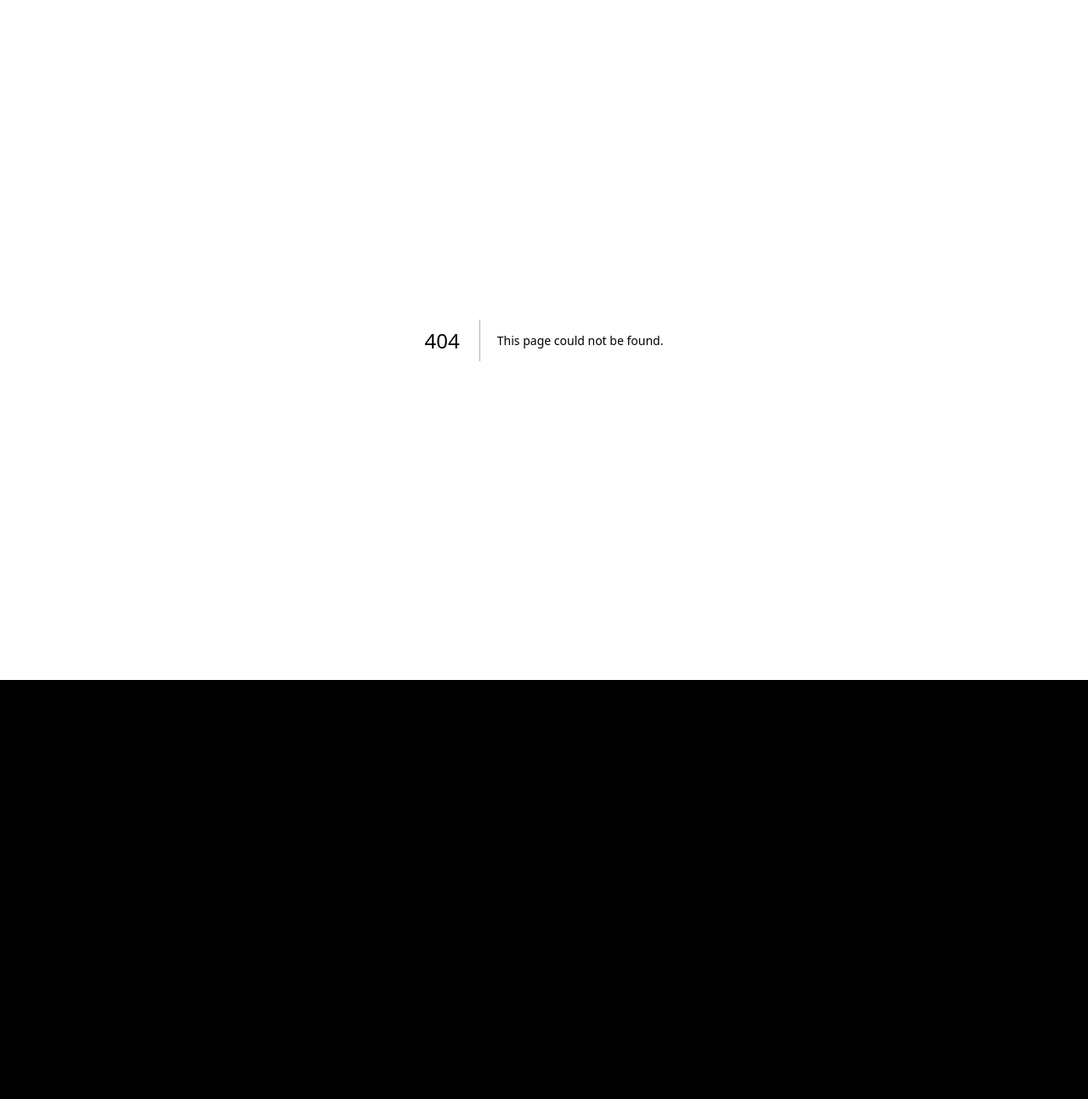
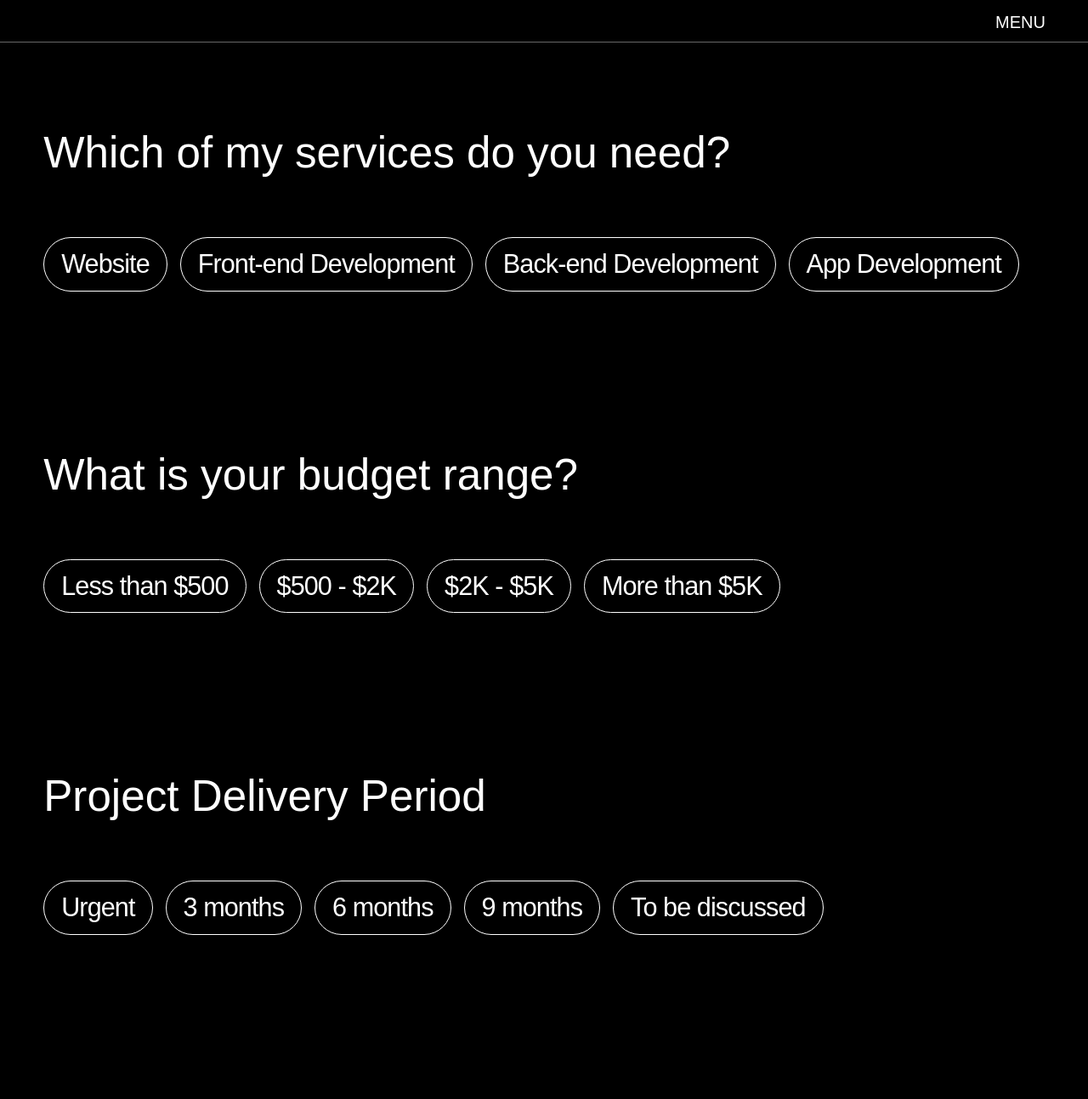
Before and after one commit to Olowodev/my-portfolio-next1.3, a Next.js app: page /contact in a window 1280 px wide. Before the commit this address had no page. Shown: the top 1293 px of the page at 85% size. Before the commit the page ends 800 px from the top, so only its background shows below. Built offline with nearby package versions, Linux system fonts and the light colour scheme.

Commit message:
contact page ui update

```diff
--- a/components/navbar/Navbar.js
+++ b/components/navbar/Navbar.js
@@ -40,7 +40,7 @@ const Navbar = () => {
                     <Link onClick={toggle} href={'/'}><p>INDEX</p></Link>
                     <Link onClick={toggle} href={'/works'}><p>WORKS</p></Link>
                     <Link ref={ref} onClick={downloadPDF} href={''}><p>RESUME</p></Link>
-                    <Link onClick={toggle} href={'/'}><p>CONTACT</p></Link>
+                    <Link onClick={toggle} href={'/contact'}><p>CONTACT</p></Link>
                 </div>
             </div>
         </div>
--- a/components/navbar/navbar.module.css
+++ b/components/navbar/navbar.module.css
@@ -9,7 +9,7 @@
     padding: 10px 50px;
     z-index: 5000;
     mix-blend-mode: difference;
-    border-bottom: 1px solid #111;
+    border-bottom: 1px solid rgb(104, 104, 104);
 }
 
 .menuButton {
--- /dev/null
+++ b/components/pill/Pill.js
@@ -0,0 +1,11 @@
+import styles from './pill.module.css'
+
+const Pill = ({text}) => {
+    return (
+        <li className={styles.pill}>
+            {text}
+        </li>
+    );
+}
+
+export default Pill;
--- /dev/null
+++ b/components/pill/pill.module.css
@@ -0,0 +1,12 @@
+.pill {
+    display: inline-flex;
+    border: 1px solid #fff;
+    color: white;
+    font-size: calc(1.3125rem + .75vw);
+    border-radius: 36px;
+    padding: 14px 20px;
+    margin-bottom: 20px;
+    margin-right: 15px;
+    line-height: 1.1;
+    letter-spacing: -.03em;
+}
--- a/data.js
+++ b/data.js
@@ -43,3 +43,64 @@ export const workGallery = [
         title: 'MUSHROOM'
     },
 ]
+
+
+export const services = [
+    {
+        id: 1,
+        title: 'Website',
+    },
+    {
+        id: 1,
+        title: 'Front-end Development',
+    },
+    {
+        id: 1,
+        title: 'Back-end Development',
+    },
+    {
+        id: 1,
+        title: 'App Development',
+    },
+]
+
+export const budgetRanges = [
+    {
+        id: 1,
+        title: 'Less than $500'
+    },
+    {
+        id: 2,
+        title: '$500 - $2K'
+    },
+    {
+        id: 3,
+        title: '$2K - $5K'
+    },
+    {
+        id: 4,
+        title: 'More than $5K'
+    },
+]
+
+export const deliveryPeriod = [
+    {
+        id: 1,
+        title: 'Urgent'
+    },
+    {
+        id: 2,
+        title: '3 months'
+    },
+    {
+        id: 3,
+        title: '6 months'
+    },{
+        id: 4,
+        title: '9 months'
+    },
+    {
+        id: 5,
+        title: 'To be discussed'
+    },
+]
--- /dev/null
+++ b/pages/contact.js
@@ -0,0 +1,61 @@
+import Navbar from "../components/navbar/Navbar";
+import Pill from "../components/pill/Pill";
+import { budgetRanges, deliveryPeriod, services } from "../data";
+import styles from '../styles/contactStyles/contact.module.css'
+
+const Contact = () => {
+    return (
+        <div>
+            <Navbar />
+            <div className={styles.contactCont}>
+                <div className={styles.serviceSec}>
+                    <p style={{fontSize: '4vw', marginBottom: '70px'}}>Which of my services do you need?</p>
+                    <ul style={{listStyle: 'none', padding: 0}}>
+                        {services.map((service, index) => (
+                            <Pill text={service.title} />
+                        ))}
+                    </ul>
+                </div>
+                <div className={styles.serviceSec}>
+                <p style={{fontSize: '4vw', marginBottom: '70px'}}>What is your budget range?</p>
+                    <ul style={{listStyle: 'none', padding: 0}}>
+                        {budgetRanges.map((budget, index) => (
+                            <Pill text={budget.title} />
+                        ))}
+                    </ul>
+                </div>
+                <div className={styles.serviceSec}>
+                <p style={{fontSize: '4vw', marginBottom: '70px'}}>Project Delivery Period</p>
+                    <ul style={{listStyle: 'none', padding: 0}}>
+                        {deliveryPeriod.map((period, index) => (
+                            <Pill text={period.title} />
+                        ))}
+                    </ul>
+                </div>
+                <div className={styles.formWrapper}>
+                    <p style={{fontSize: '4vw', marginBottom: '30px'}}>Please tell us more about you</p>
+                    <div className={styles.form}>
+                        <div className={styles.inputWrapper}>
+                            <input name="full_name" />
+                            <label for="full_name">Your Name</label>
+                        </div>
+                        <div className={styles.inputWrapper}>
+                            <input name="company" />
+                            <label for="company">Company</label>
+                        </div>
+                        <div className={styles.inputWrapper}>
+                            <input name="email" />
+                            <label for="email">E-mail</label>
+                        </div>
+                        <div className={styles.inputWrapper}>
+                            <textarea name="brief"></textarea>
+                            <label for="brief">Project brief</label>
+                        </div>
+                    </div>
+                </div>
+            </div>
+        </div>
+    );
+}
+
+export default Contact;
--- /dev/null
+++ b/styles/contactStyles/contact.module.css
@@ -0,0 +1,44 @@
+.contactCont {
+    padding: 0 4vw;
+    padding-top: 150px;
+}
+
+.serviceSec {
+    padding-bottom: 150px;
+}
+
+.formWrapper {
+    display: flex;
+    flex-direction: column;
+    align-items: center;
+}
+
+.form {
+    width: 50%;
+}
+
+.inputWrapper {
+    border-bottom: 1px solid rgba(255, 255, 255, .5);
+    margin-bottom: 50px;
+    position: relative;
+}
+
+.inputWrapper input {
+    background-color: transparent;
+    width: 100%;
+    line-height: 1.1;
+    letter-spacing: -.03em;
+    padding-bottom: 20px;
+    color: #fff;
+}
+
+.inputWrapper label {
+    width: 100%;
+    line-height: 1.1;
+    letter-spacing: -.03em;
+    position: absolute;
+    top: 0;
+    left: 0;
+    color: #fff;
+    pointer-events: none;
+}
--- a/styles/globals.css
+++ b/styles/globals.css
@@ -160,8 +160,12 @@ html, body {
   background-color: #000;
   -webkit-font-smoothing: antialiased;
   -moz-osx-font-smoothing: grayscale;
-  font-size: calc(100vw / 1920 * 10);
+  /* font-size: calc(100vw / 1920 * 10); */
 
+}
+
+input {
+  all: unset;
 }
 
 a:hover {
```
